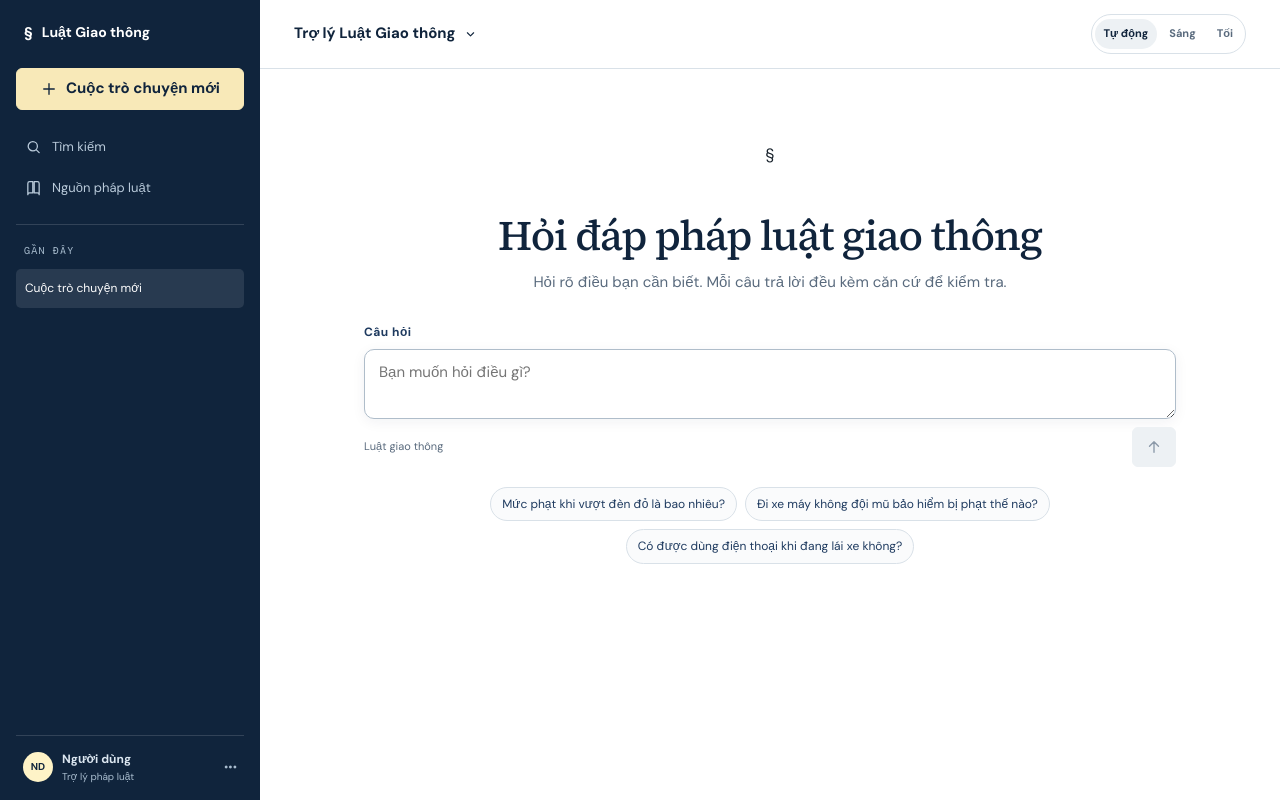
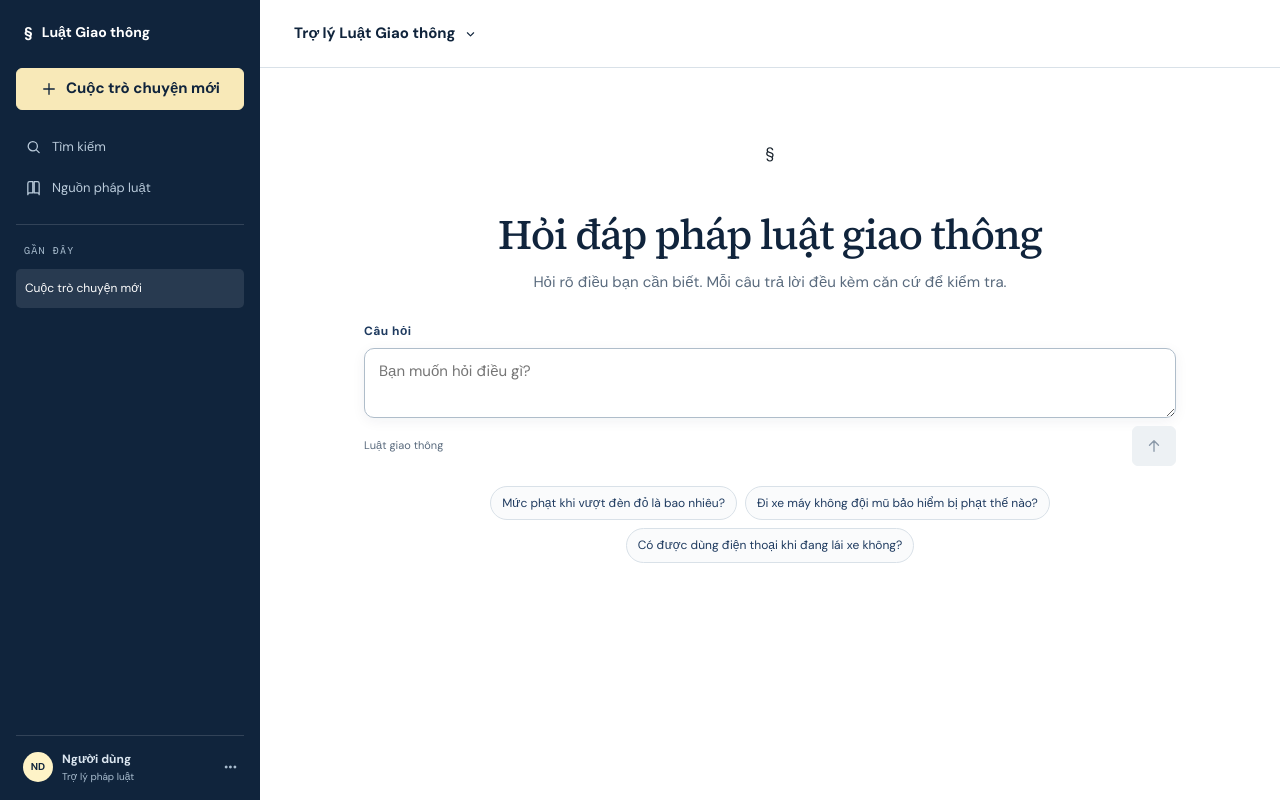
Before and after one commit to PhucTruong-ctrl/vn-traffic-law-RAG, a Next.js app in the folder frontend/: page / in a window 1280 px wide. Built offline with nearby package versions, Linux system fonts and the light colour scheme.

Commit message:
refactor: remove theme picker and related logic from AppHeader component

```diff
--- a/frontend/app/globals.css
+++ b/frontend/app/globals.css
@@ -231,50 +231,7 @@ input:focus-visible {
 .assistant-menu svg {
   width: 15px;
 }
-.theme-picker {
-  display: flex;
-  align-items: center;
-  gap: 3px;
-  margin: 0;
-  padding: 3px;
-  border: 1px solid var(--slate-200);
-  border-radius: 999px;
-}
-.theme-picker legend {
-  position: absolute;
-  width: 1px;
-  height: 1px;
-  overflow: hidden;
-  clip: rect(0 0 0 0);
-}
-.theme-picker label {
-  position: relative;
-  display: flex;
-  align-items: center;
-  min-height: 32px;
-}
-.theme-picker input {
-  position: absolute;
-  opacity: 0;
-}
-.theme-picker span {
-  display: grid;
-  place-items: center;
-  min-height: 30px;
-  padding: 5px 9px;
-  border-radius: 999px;
-  color: var(--slate-600);
-  font-size: 11px;
-  font-weight: 700;
-}
-.theme-picker input:checked + span {
-  color: var(--navy-950);
-  background: var(--slate-100);
-}
-.theme-picker input:focus-visible + span {
-  outline: 3px solid var(--focus);
-  outline-offset: 1px;
-}
+
 .conversation {
   width: min(940px, 100%);
   flex: 1;
@@ -854,31 +811,3 @@ input:focus-visible {
     display: none;
   }
 }
-[data-theme="dark"] {
-  --control-bg: #1c3040;
-  --control-fg: #f2f6f8;
-  --control-border: #587087;
-  --surface: #1c3040;
-  --surface-muted: #263c4d;
-  --line: #587087;
-  --muted: #b7c6d4;
-  color-scheme: dark;
-}
-[data-theme="dark"] .main-panel,
-[data-theme="dark"] .app-header {
-  background: #10243c;
-  color: #f2f6f8;
-}
-[data-theme="dark"] .citation-card,
-[data-theme="dark"] .progress-events-panel,
-[data-theme="dark"] .loading-state {
-  background: #1c3040;
-}
-[data-theme="dark"] .composer textarea {
-  background: #1c3040;
-  color: #f2f6f8;
-}
-[data-theme="dark"] .theme-picker input:checked + span {
-  color: #10243c;
-  background: #edf1f4;
-}
--- a/frontend/app/page.tsx
+++ b/frontend/app/page.tsx
@@ -1,6 +1,7 @@
 "use client";
 
-import { FormEvent, useEffect, useState } from "react";
+import { useState } from "react";
+import type { FormEvent } from "react";
 import AppHeader from "../src/components/AppHeader";
 import ChatThread from "../src/components/ChatThread";
 import Composer from "../src/components/Composer";
@@ -68,32 +69,7 @@ export default function Home() {
   const [submittedQuestion, setSubmittedQuestion] = useState("");
   const [error, setError] = useState("");
   const [loading, setLoading] = useState(false);
-  const [theme, setTheme] = useState<"auto" | "light" | "dark">("auto");
-  useEffect(() => {
-    const stored = window.localStorage.getItem("vnlaw-theme");
-    const next = stored === "light" || stored === "dark" ? stored : "auto";
-    const apply = () => {
-      document.documentElement.dataset.theme =
-        next === "auto"
-          ? window.matchMedia("(prefers-color-scheme: dark)").matches
-            ? "dark"
-            : "light"
-          : next;
-    };
-    apply();
-    const media = window.matchMedia("(prefers-color-scheme: dark)");
-    media.addEventListener("change", apply);
-    return () => media.removeEventListener("change", apply);
-  }, []);
-  useEffect(() => {
-    window.localStorage.setItem("vnlaw-theme", theme);
-    document.documentElement.dataset.theme =
-      theme === "auto"
-        ? window.matchMedia("(prefers-color-scheme: dark)").matches
-          ? "dark"
-          : "light"
-        : theme;
-  }, [theme]);
+
   async function submit(event: FormEvent<HTMLFormElement>) {
     event.preventDefault();
     const submitted = question.trim();
@@ -160,7 +136,7 @@ export default function Home() {
         onSuggestion={setQuestion}
       />
       <section className="main-panel" aria-label="Khu vực tra cứu">
-        <AppHeader theme={theme} onTheme={setTheme} />
+        <AppHeader />
         <div
           className={
             response || loading || error
--- a/frontend/src/components/AppHeader.tsx
+++ b/frontend/src/components/AppHeader.tsx
@@ -1,38 +1,11 @@
 import { ChevronDownIcon } from "./Icons";
-type Theme = "auto" | "light" | "dark";
-export default function AppHeader({
-  theme,
-  onTheme,
-}: {
-  theme: Theme;
-  onTheme: (theme: Theme) => void;
-}) {
+
+export default function AppHeader() {
   return (
     <header className="app-header">
       <button type="button" className="assistant-menu">
         Trợ lý Luật Giao thông <ChevronDownIcon />
       </button>
-      <fieldset className="theme-picker">
-        <legend>Giao diện</legend>
-        {(
-          [
-            ["auto", "Tự động"],
-            ["light", "Sáng"],
-            ["dark", "Tối"],
-          ] as const
-        ).map(([value, label]) => (
-          <label key={value}>
-            <input
-              type="radio"
-              name="theme"
-              value={value}
-              checked={theme === value}
-              onChange={() => onTheme(value)}
-            />
-            <span>{label}</span>
-          </label>
-        ))}
-      </fieldset>
     </header>
   );
 }
```
